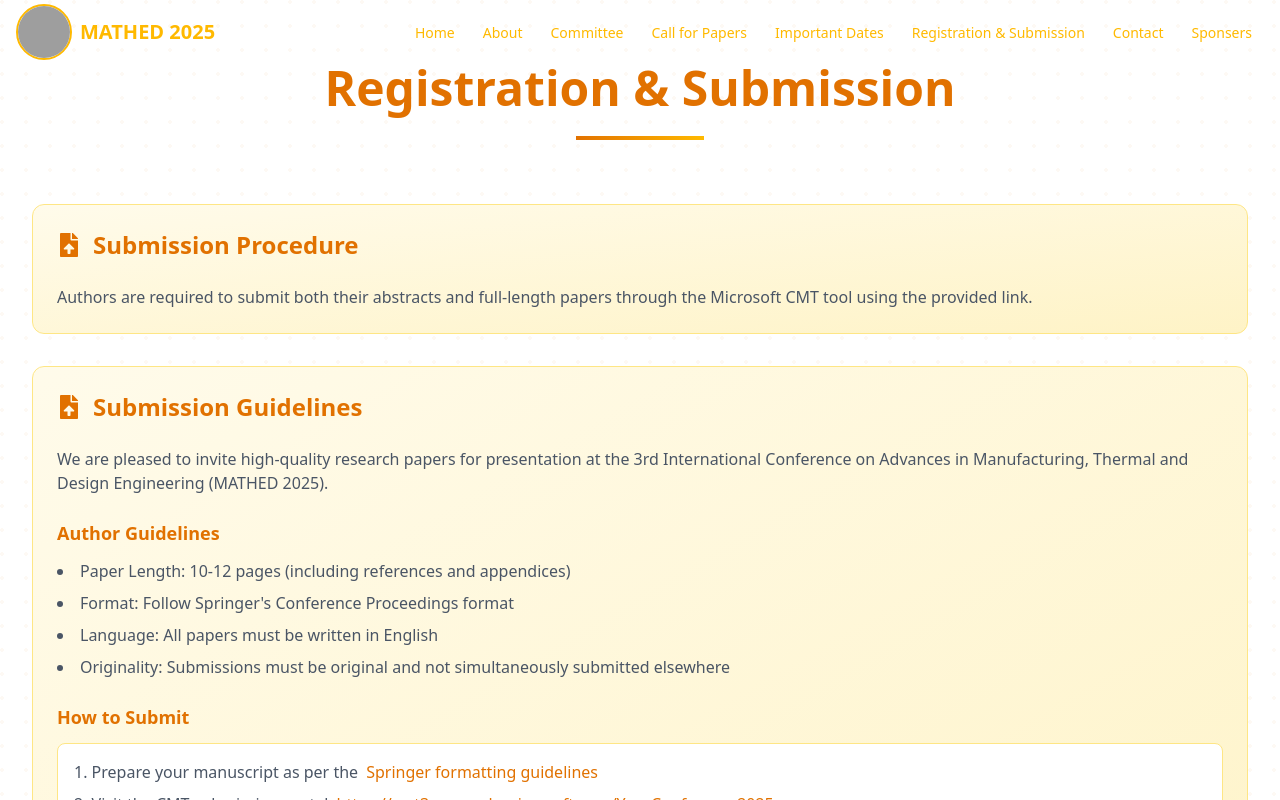
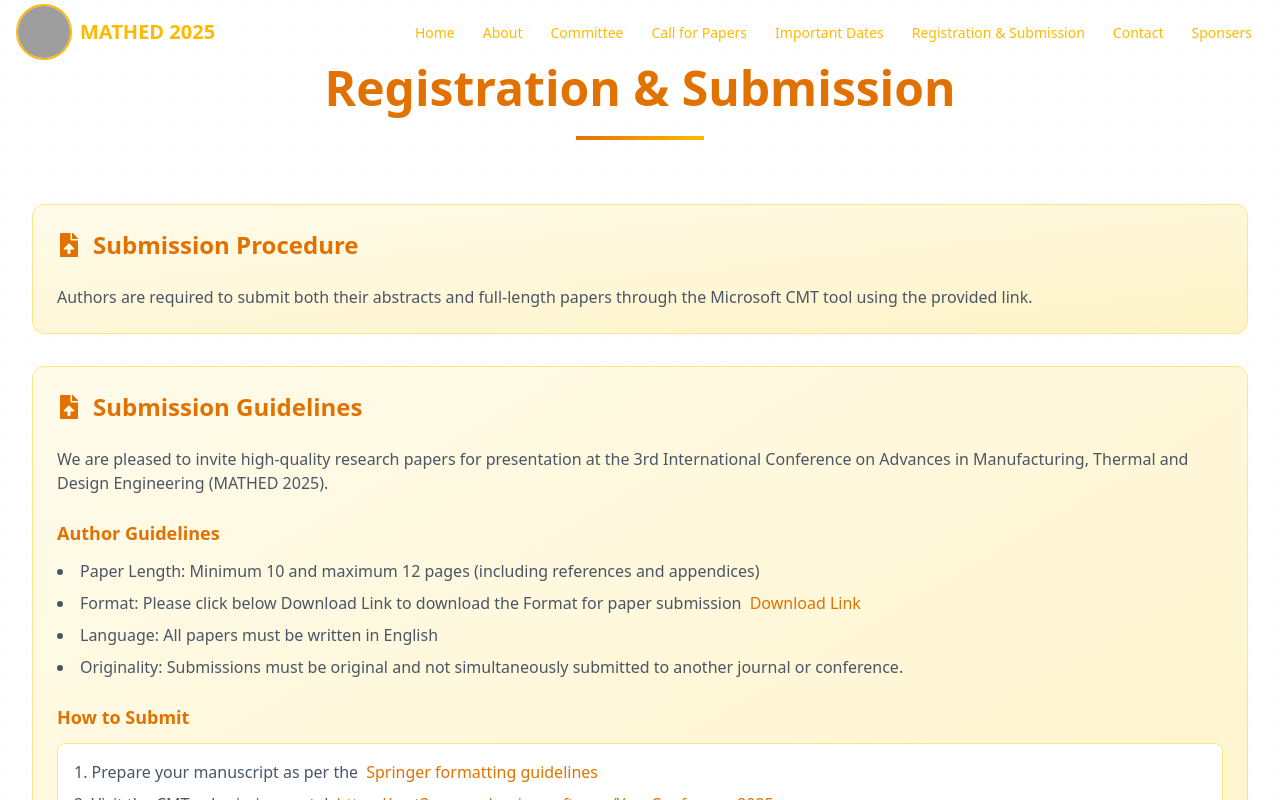
Before and after one commit to AshishNith/MATHED-2025, a React (Vite) app: page /register in a window 1280 px wide. Shown: the top 800 px of the page. Built offline with nearby package versions, Linux system fonts and the light colour scheme; grey boxes are pictures that could not be loaded.

Commit message:
call for paper page fixed

```diff
--- a/src/components/Registration.jsx
+++ b/src/components/Registration.jsx
@@ -67,10 +67,12 @@ const Registration = () => {
 
               <h3 className="text-lg font-semibold text-amber-600 mt-6 mb-3">Author Guidelines</h3>
               <ul className="list-disc list-inside space-y-2 text-gray-600">
-                <li>Paper Length: 10-12 pages (including references and appendices)</li>
-                <li>Format: Follow Springer's Conference Proceedings format</li>
+                <li>Paper Length: Minimum 10 and maximum 12 pages (including references and appendices)</li>
+                <li>Format: Please click below Download Link to download the Format for paper submission
+              <a href="https://docs.google.com/document/d/1t3-8--xn0ryS1xOohyxjQBdcmeHyWJcBxUkbA9faFCI/edit?usp=sharing" className="text-amber-600 hover:text-amber-700 ml-1" > Download Link</a>
+              </li>
                 <li>Language: All papers must be written in English</li>
-                <li>Originality: Submissions must be original and not simultaneously submitted elsewhere</li>
+                <li>Originality: Submissions must be original and not simultaneously submitted to another journal or conference.</li>
               </ul>
 
               <h3 className="text-lg font-semibold text-amber-600 mt-6 mb-3">How to Submit</h3>
```
Also changed, not shown: src/pages/Commitee.jsx (line endings or trailing spaces).
